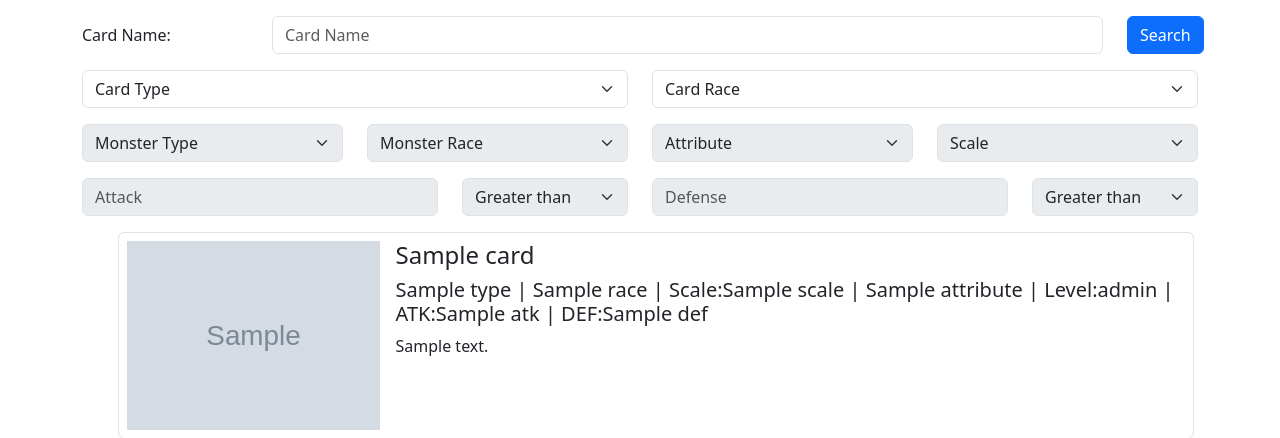
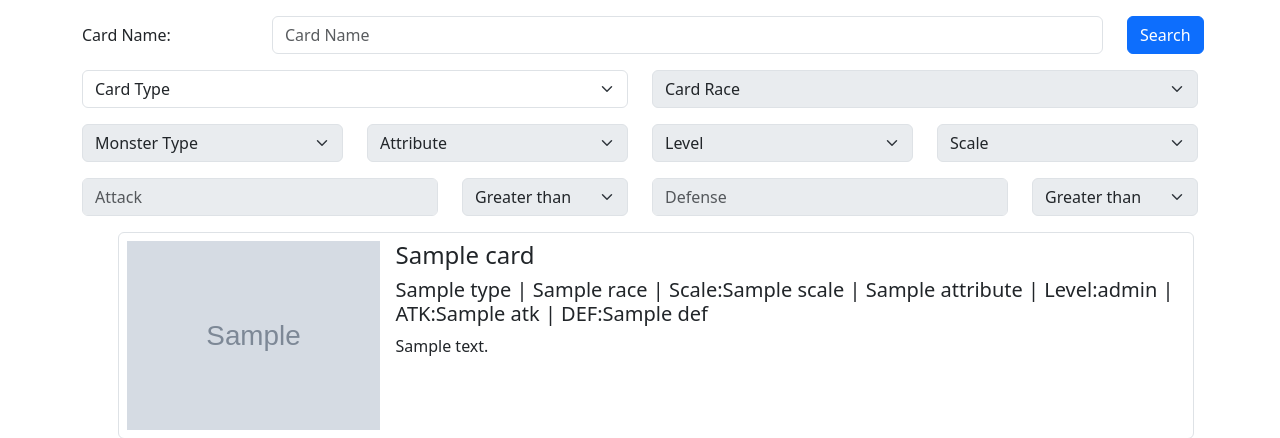
Before and after one commit to aidenhe86/DLDatabase, a Flask app: template templates/cards/cards.html in a window 1280 px wide. Shown: the part 46-484 px from the top of the page. Run offline with Flask 2, Linux system fonts and the light colour scheme; the template is opened without the code that fills it: most values are stand-ins (such as "Sample title", 1, 10 or a date in 2020); some libraries are stand-ins or nearby versions.

Commit message:
update advance card search

```diff
--- a/app.py
+++ b/app.py
@@ -10,7 +10,7 @@ CURR_USER_KEY = "curr_user"
 
 from forms import UserAddForm,LoginForm
 from models import db, connect_db, User, Deck, Like
-from cards import request_card_name
+from cards import request_card
 
 app = Flask(__name__)
 
@@ -138,13 +138,71 @@ def users_show(user_id):
 @app.route("/card_search")
 def searchcard():
     """search card"""
+    card = {}
+
+    # card name
     name = request.args.get("fname")
-    cards = request_card_name(name)
+    if name:
+        card["name"] = name
+
+    # spell/trap card
+    ctype = request.args.get("ctype")
+    if ctype == "Spell Card" or ctype == "Trap Card":
+        card["type"] = ctype
+
+    #monster card
+    elif ctype == "Monster" or ctype == "Extra Monster":
+        # monster type
+        mtype = request.args.get("mtype")
+        if mtype != "Monster Type":
+            card["type"] = mtype
+        else:
+            flash("Please select Monster Type.", "danger")
+            return redirect("/card_search")
+
+        # pendulum monster scale
+        if "Pendulum" in mtype:
+            scale = request.args.get("scale")
+            if scale != "Scale":
+                card["scale"] = scale
+
+        # monster attribute
+        attr = request.args.get("attr")
+        if attr != "Attribute":
+            card["attribute"] = attr
+
+        # monster level
+        lv = request.args.get("lv")
+        if lv != "Level":
+            card["level"] = lv
+
+        # monster attack
+        atkNum = request.args["atkNum"]
+        if atkNum:
+            atkSymbol = request.args.get("atkSymbol")
+            card["atk"] = atkSymbol + atkNum
+
+        # monster defense
+        defNum = request.args.get("defNum")
+        if defNum:
+            defSymbol = request.args.get("defSymbol")
+            card["def"] = defSymbol + defNum
+
+    # card race
+    race = request.args.get("race")
+    if race:
+        if race != "Card Race":
+            card["race"] = race
+
+    print("********************")
+    print(card)
+    print("********************")
+
+    cards = request_card(card)
+
     if cards == []:
         flash("No card matching! Please try again.", "danger")
     return render_template("cards/cards.html",cards=cards)
-
-
 
 
 ##############################################################################
--- a/cards.py
+++ b/cards.py
@@ -2,11 +2,49 @@ import requests
 
 API_BASE_URL = "https://db.ygoprodeck.com/api/v7/cardinfo.php?format=Duel%20Links"
 
-def request_card_name(name):
+def request_card(card):
     """return cards information by searching the given name"""
-    url = f"{API_BASE_URL}&fname={name}"
+
+    url = API_BASE_URL
+
+    # All card
+    if "name" in card:
+        name = card["name"]
+        url = f"{url}&fname={name}"
+
+    if "type" in card:
+        t = card["type"]
+        url = f"{url}&type={t}"
+
+    if "race" in card:
+        r = card["race"]
+        url = f"{url}&race={r}"
+
+    # Monster
+    if "attribute" in card:
+        a = card["attribute"]
+        url = f"{url}&attribute={a}"
+
+    if "atk" in card:
+        a = card["atk"]
+        url = f"{url}&atk={a}"
+
+    if "def" in card:
+        d = card["def"]
+        url = f"{url}&def={d}"
+
+    if "level" in card:
+        l = card["level"]
+        url = f"{url}&level={l}"
+
+    if "scale" in card:
+        s = card["scale"]
+        url = f"{url}&scale={s}"
+
+    # send API request
     response = requests.get(url)
     r = response.json()
+
     if r.get("error"):
         return []
     else:
--- a/forms.py
+++ b/forms.py
@@ -1,5 +1,5 @@
 from flask_wtf import FlaskForm
-from wtforms import StringField, PasswordField, TextAreaField
+from wtforms import StringField, PasswordField
 from wtforms.validators import DataRequired, Length
 
 class UserAddForm(FlaskForm):
--- a/static/cards.js
+++ b/static/cards.js
@@ -3,6 +3,8 @@ const monsterRace = ["Aqua","Beast","Beast-Warrior","Creator-God","Cyberse","Din
 const spellRace =["Normal","Field","Equip","Continuous","Quick-Play","Ritual"]
 
 const trapRace = ["Normal","Continuous","Counter"]
+
+const attribute = ["DARK","DIVINE","EARTH","FIRE","LIGHT","WATER","WIND"]
 
 const monsterType =[
     "Effect Monster",
@@ -34,17 +36,100 @@ const extraMonsterType = [
 const $type = $(`#cardType`);
 const $monster = $(`.monster`);
 
+// enable/disable filter base on card type
 function selectFilter(evt){
     evt.preventDefault();
-    console.log("select");
 
     let cardType = $type.val();
-    if (cardType === ("Monster Card" || "Extra Monster Card")){
-        $monster.prop("disabled",false);
+    if(cardType === "Card Type"){
+        $(`#cardRace`).prop("disabled",true);
+        $monster.prop("disabled",true);
     }
     else{
-        $monster.prop("disabled",true);
+        $(`#cardRace`).prop("disabled",false);
+
+        if (cardType === "Monster" || cardType === "Extra Monster"){
+            $monster.prop("disabled",false);
+            populateMon(cardType);
+        }
+        else{
+            $monster.prop("disabled",true);
+        }
+    }
+
+    populateRace(cardType);
+}
+$(`#cardType`).on("click",selectFilter)
+
+
+// populate race base on card type
+function populateRace(cardType){
+    let race = [];
+    let $cardRace = $(`#cardRace`);
+    $cardRace.empty();
+    $cardRace.append($(`<option selected>Card Race</option>`));
+
+    if(cardType === "Monster" || cardType === "Extra Monster"){
+        race = monsterRace;
+    }
+    else if (cardType === "Spell Card"){
+        race = spellRace;
+    }
+    else if (cardType === "Trap Card"){
+        race = trapRace;
+    }
+
+    for(let r of race){
+        let v = r.replaceAll(" ","%20");
+        let $option = $(`<option value = ${v} >${r}</option>`);
+        $cardRace.append($option);
     }
 }
 
-$(`#cardType`).on("click",selectFilter)
+// populate monster type & attribute
+function populateMon(cardType){
+    let type = [];
+
+    // type
+    let $monsterType = $(`#monsterType`);
+    $monsterType.empty();
+    $monsterType.append($(`<option selected>Monster Type</option>`));
+
+    if(cardType === "Monster"){
+        type = monsterType
+    }
+    else if (cardType === "Extra Monster"){
+        type = extraMonsterType
+    }
+
+    for (let t of type){
+        let v = t.replaceAll(" ","%20");
+        let $option = $(`<option value=${v}>${t}</option>`);
+        $monsterType.append($option);
+    }
+
+    // attrubute
+    let $attribute = $(`#attribute`);
+    $attribute.empty();
+    $attribute.append($(`<option selected>Attribute</option>`));
+
+    for(let a of attribute){
+        let v = a.replaceAll(" ","%20");
+        let $option = $(`<option value=${v}>${a}</option>`);
+        $attribute.append($option);
+    }
+}
+
+// enable/disable scale option base on monster card type
+function penScale(e){
+    e.preventDefault();
+    let cardType = $(`#monsterType`).val();
+
+    if (cardType.includes("Pendulum")){
+        $(`#scale`).prop("disabled",false);
+    }
+    else{
+        $(`#scale`).prop("disabled",true);
+    }
+}
+$(`#monsterType`).on("click",penScale);
--- a/templates/cards/cards.html
+++ b/templates/cards/cards.html
@@ -21,43 +19,68 @@
     <!-- Monster, Spell or Trap Card -->
     <div class="row mb-3">
         <div class="col-6 ">
-            <select class="form-select" id="cardType">
+            <select class="form-select" name = "ctype" id="cardType">
                 <option selected>Card Type</option>
                 <option value="Monster">Monster Card</option>
                 <option value="Spell Card">Spell Card</option>
                 <option value="Trap Card">Trap Card</option>
-                <option value="Extra Monster Card">Extra Monster Card</option>
+                <option value="Extra Monster">Extra Monster Card</option>
             </select>
         </div>
         <div class="col-6">
-            <select class="form-select" id="cardRace">
+            <select class="form-select" name = "race" id="cardRace" disabled>
                 <option selected>Card Race</option>
-                <option value="1">One</option>
             </select>
         </div>
     </div>
 
-    <!-- Moster card -->
+    <!-- Monster card -->
     <div class="row mb-3">
         <div class="col-3 ">
-            <select class="monster form-select" id="monsterType" disabled>
+            <select class="monster form-select" name = "mtype" id="monsterType" disabled>
                 <option selected>Monster Type</option>
             </select>
         </div>
         <div class="col-3">
-            <select class="monster form-select" id="monsterRace" disabled>
-                <option selected>Monster Race</option>
+            <select class="monster form-select" name = "attr" id="attribute" disabled>
+                <option selected>Attribute</option>
             </select>
         </div>
         <div class="col-3">
-            <select class="monster form-select" id="attribute" disabled>
-                <option selected>Attribute</option>
+            <select class="monster form-select" name = "lv" id="level" disabled>
+                <option selected>Level</option>
+                <option value="1">1</option>
+                <option value="2">2</option>
+                <option value="3">3</option>
+                <option value="4">4</option>
+                <option value="5">5</option>
+                <option value="6">6</option>
+                <option value="7">7</option>
+                <option value="8">8</option>
+                <option value="9">9</option>
+                <option value="10">10</option>
+                <option value="11">11</option>
+                <option value="12">12</option>
             </select>
         </div>
-        <!-- if Pendulum monster -->
+        <!-- Pendulum monster -->
         <div class="col-3">
-            <select class="monster form-select" id="scale" disabled>
+            <select class="form-select" name = "scale" id="scale" disabled>
                 <option selected>Scale</option>
+                <option value="0">0</option>
+                <option value="1">1</option>
+                <option value="2">2</option>
+                <option value="3">3</option>
+                <option value="4">4</option>
+                <option value="5">5</option>
+                <option value="6">6</option>
+                <option value="7">7</option>
+                <option value="8">8</option>
+                <option value="9">9</option>
+                <option value="10">10</option>
+                <option value="11">11</option>
+                <option value="12">12</option>
+                <option value="13">13</option>
             </select>
         </div>
     </div>
@@ -67,7 +90,7 @@
             <input type="number" name="atkNum" class="monster form-control" placeholder="Attack" disabled>
         </div>
         <div class="col-2">
-            <select name="atk" id="atk" class="monster form-select" disabled>
+            <select name="atkSymbol" id="atk" class="monster form-select" disabled>
                 <option value="gt">Greater than</option>
                 <option value="gte">Greater than equal to</option>
                 <option value="lt">Less than</option>
@@ -79,7 +102,7 @@
             <input type="number" name="defNum" class="monster form-control" placeholder="Defense" disabled>
         </div>
         <div class="col-2">
-            <select name="def" id="def" class="monster col-1 form-select" disabled>
+            <select name="defSymbol" id="defSymbol" class="monster col-1 form-select" disabled>
                 <option value="gt">Greater than</option>
                 <option value="gte">Greater than equal to</option>
                 <option value="lt">Less than</option>
```
Also changed, not shown: other parts of templates/cards/cards.html (+3 -2 lines).
